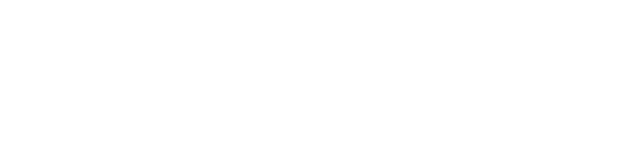
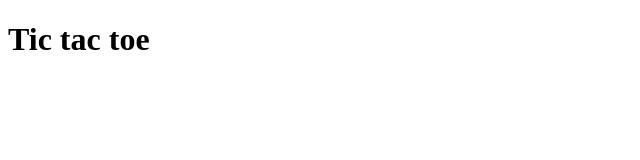
Before and after one commit to SuspiciousApplePie/tic-tac-toe, a plain HTML site: page index.html in a window 1280 px wide. Shown: the whole page, without its empty margins (0-640 px from the left). Drawn offline with Linux system fonts and the light colour scheme.

Commit message:
Add body for UI

```diff
--- a/index.html
+++ b/index.html
@@ -7,4 +7,16 @@
 		<link rel="stylesheet" src="css/styles.css">
 		<script src="js/script.js" defer></script>
 	</head>
+
+	<body>
+		<div class="container">
+			<header>
+				<h1>Tic tac toe</h1>
+			</header>
+			<main>
+			</main>
+			<footer>
+			</footer>
+		</div>
+	</body>
 </html>
```
